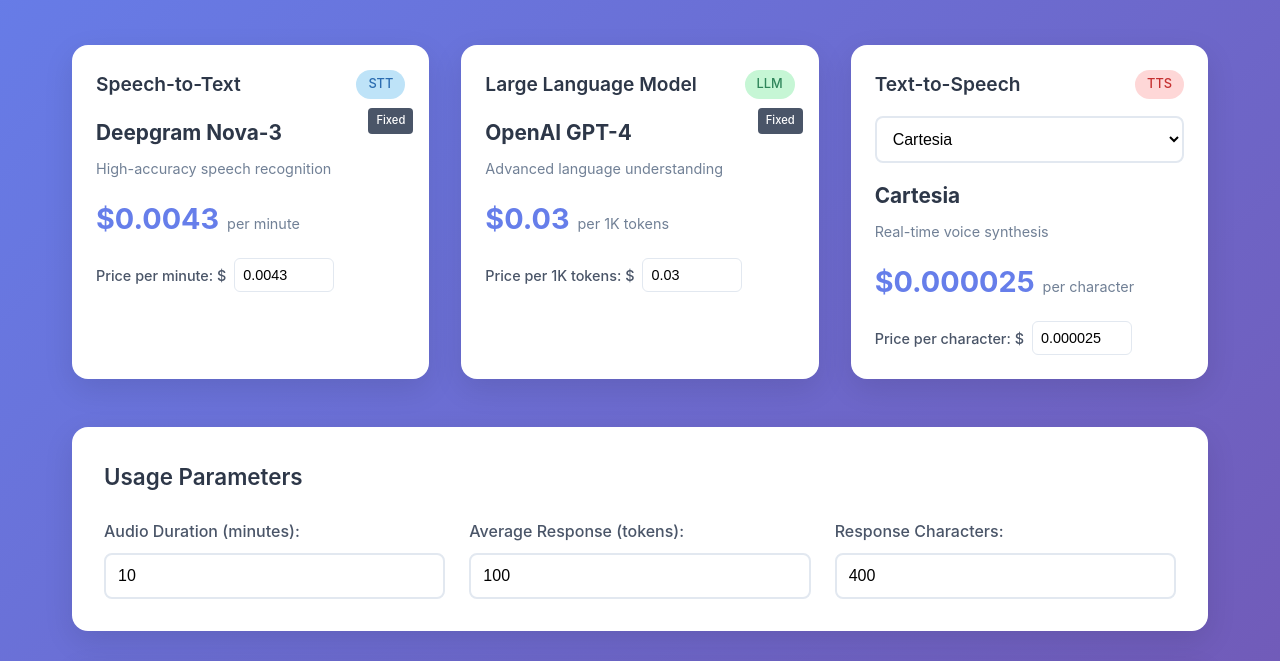
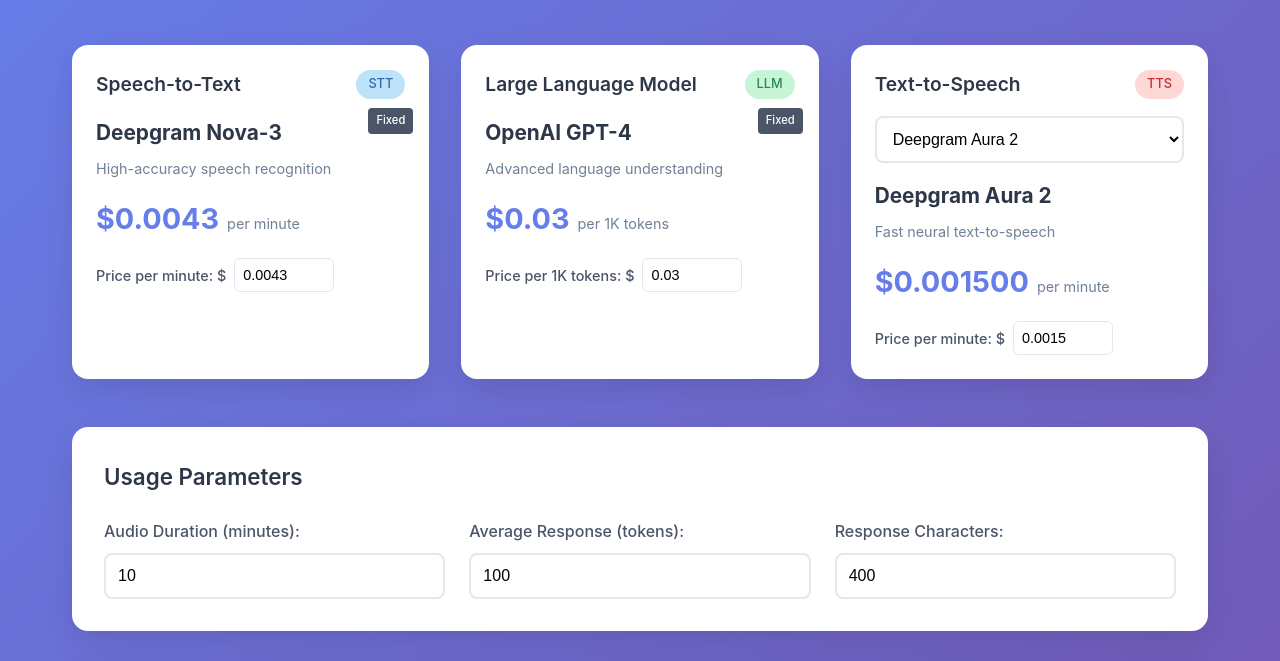
Before and after one commit to RahulC-DG/Voice-Agent-Pricing, a website: page public/index.html in a window 1280 px wide. Shown: the part 135-796 px from the top of the page. Drawn offline with Linux system fonts and the light colour scheme.

Commit message:
Deepgram tts

```diff
--- a/public/index.html
+++ b/public/index.html
@@ -59,21 +59,21 @@
                 </div>
                 <div class="model-selector">
                     <select id="tts-selector">
+                        <option value="deepgram">Deepgram Aura 2</option>
                         <option value="cartesia">Cartesia</option>
                         <option value="elevenlabs">ElevenLabs</option>
-                        <option value="deepgram">Deepgram Aura</option>
                     </select>
                 </div>
                 <div class="model-card switchable" id="tts-card">
-                    <div class="model-name" id="tts-name">Cartesia</div>
-                    <div class="model-description" id="tts-description">Real-time voice synthesis</div>
+                    <div class="model-name" id="tts-name">Deepgram Aura 2</div>
+                    <div class="model-description" id="tts-description">Fast neural text-to-speech</div>
                     <div class="pricing-info">
-                        <span class="price">$<span id="tts-price">0.000025</span></span>
-                        <span class="unit" id="tts-unit">per character</span>
+                        <span class="price">$<span id="tts-price">0.0015</span></span>
+                        <span class="unit" id="tts-unit">per minute</span>
                     </div>
                     <div class="pricing-controls">
-                        <label id="tts-price-label">Price per character: $</label>
-                        <input type="number" id="tts-price-input" value="0.000025" step="0.000001" min="0">
+                        <label id="tts-price-label">Price per minute: $</label>
+                        <input type="number" id="tts-price-input" value="0.0015" step="0.0001" min="0">
                     </div>
                 </div>
             </div>
@@ -161,7 +161,7 @@
                     <div class="savings">+20%</div>
                 </div>
                 <div class="comparison-row" data-provider="deepgram">
-                    <div class="provider">Deepgram Aura</div>
+                    <div class="provider">Deepgram Aura 2</div>
                     <div class="unit-cost">$0.0015/min</div>
                     <div class="total-cost">$<span class="comp-total">0.015</span></div>
                     <div class="savings">+50%</div>
--- a/public/script.js
+++ b/public/script.js
@@ -36,7 +36,7 @@
             unitCost: '$0.00003/char'
         },
         'deepgram': {
-            name: 'Deepgram Aura',
+            name: 'Deepgram Aura 2',
             description: 'Fast neural text-to-speech',
             price: 0.0015,
             unit: 'per minute',
@@ -50,7 +50,7 @@
 let currentModels = {
     stt: 'deepgram-nova3',
     llm: 'openai-gpt4',
-    tts: 'cartesia'
+    tts: 'deepgram'
 };
 
 // DOM elements
@@ -88,6 +88,8 @@
 // Initialize the application
 function init() {
     setupEventListeners();
+    // Set the TTS selector to match the default selection
+    elements.ttsSelector.value = currentModels.tts;
     updateTTSModel();
     calculateCosts();
     updateComparison();
@@ -389,6 +391,9 @@
 
 // Initialize when DOM is loaded
 document.addEventListener('DOMContentLoaded', () => {
+    // Ensure the TTS selector shows the correct default selection
+    elements.ttsSelector.value = currentModels.tts;
+
     init();
     setupComparisonClickHandlers();
 
```
